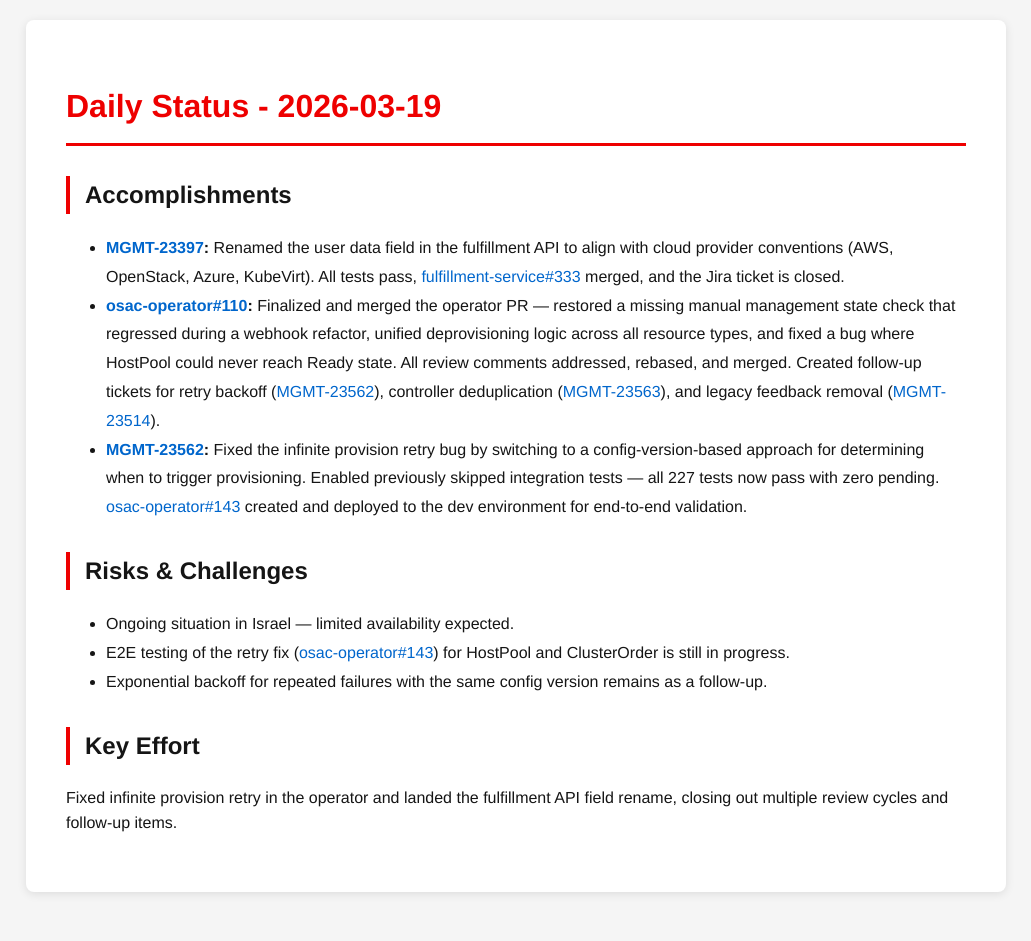
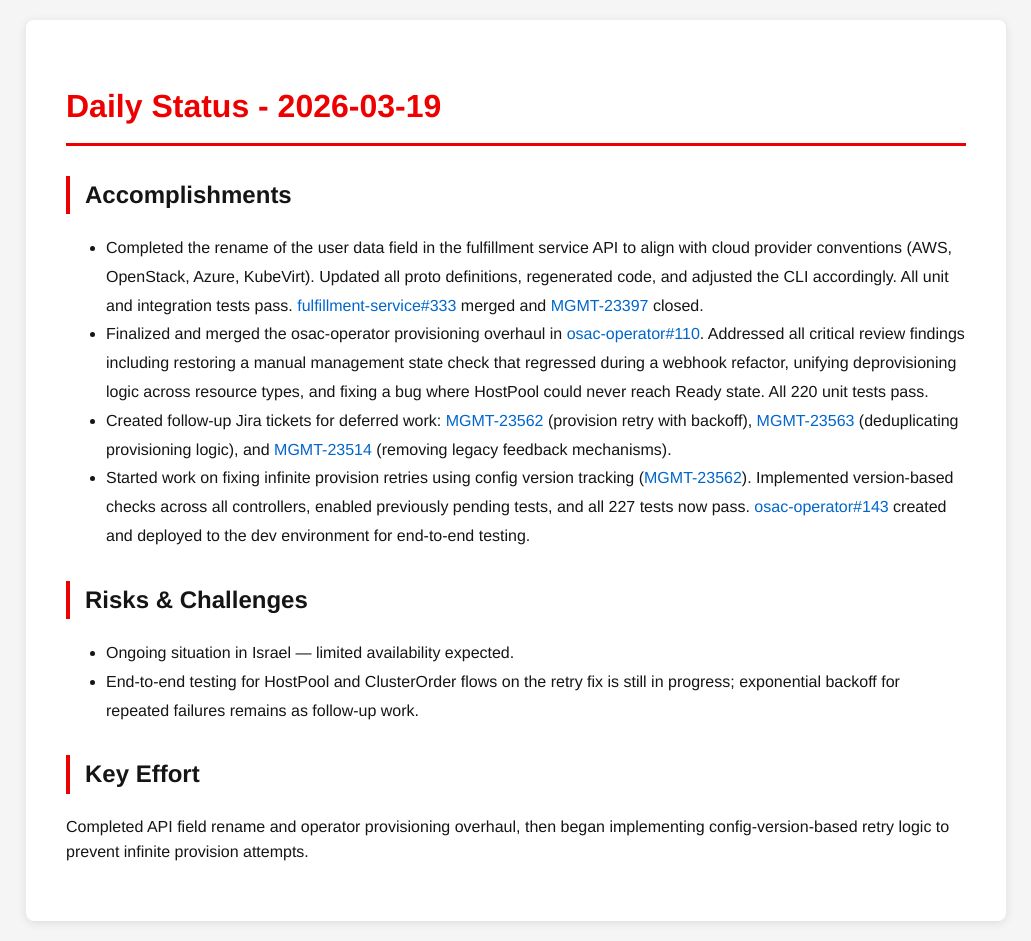
Before and after one commit to tzvatot/daily-status, a Jekyll site: the page built from 2026-03-19.md, in a window 1280 px wide. Shown: the whole page, without its empty margins (124-1155 px from the left). Built offline with Jekyll 4.4.1, drawn with Linux system fonts in a browser that asks for light colours; before the commit the page ends 912 px from its top, so only the background shows below that.

Commit message:
Daily status update - 2026-03-19

```diff
--- a/2026-03-19.md
+++ b/2026-03-19.md
@@ -7,14 +7,14 @@ date: 2026-03-19
 # Daily Status - 2026-03-19
 
 ## Accomplishments
-- **[MGMT-23397](https://issues.redhat.com/browse/MGMT-23397):** Renamed the user data field in the fulfillment API to align with cloud provider conventions (AWS, OpenStack, Azure, KubeVirt). All tests pass, [fulfillment-service#333](https://github.com/osac-project/fulfillment-service/pull/333) merged, and the Jira ticket is closed.
-- **[osac-operator#110](https://github.com/osac-project/osac-operator/pull/110):** Finalized and merged the operator PR — restored a missing manual management state check that regressed during a webhook refactor, unified deprovisioning logic across all resource types, and fixed a bug where HostPool could never reach Ready state. All review comments addressed, rebased, and merged. Created follow-up tickets for retry backoff ([MGMT-23562](https://issues.redhat.com/browse/MGMT-23562)), controller deduplication ([MGMT-23563](https://issues.redhat.com/browse/MGMT-23563)), and legacy feedback removal ([MGMT-23514](https://issues.redhat.com/browse/MGMT-23514)).
-- **[MGMT-23562](https://issues.redhat.com/browse/MGMT-23562):** Fixed the infinite provision retry bug by switching to a config-version-based approach for determining when to trigger provisioning. Enabled previously skipped integration tests — all 227 tests now pass with zero pending. [osac-operator#143](https://github.com/osac-project/osac-operator/pull/143) created and deployed to the dev environment for end-to-end validation.
+- Completed the rename of the user data field in the fulfillment service API to align with cloud provider conventions (AWS, OpenStack, Azure, KubeVirt). Updated all proto definitions, regenerated code, and adjusted the CLI accordingly. All unit and integration tests pass. [fulfillment-service#333](https://github.com/osac-project/fulfillment-service/pull/333) merged and [MGMT-23397](https://issues.redhat.com/browse/MGMT-23397) closed.
+- Finalized and merged the osac-operator provisioning overhaul in [osac-operator#110](https://github.com/osac-project/osac-operator/pull/110). Addressed all critical review findings including restoring a manual management state check that regressed during a webhook refactor, unifying deprovisioning logic across resource types, and fixing a bug where HostPool could never reach Ready state. All 220 unit tests pass.
+- Created follow-up Jira tickets for deferred work: [MGMT-23562](https://issues.redhat.com/browse/MGMT-23562) (provision retry with backoff), [MGMT-23563](https://issues.redhat.com/browse/MGMT-23563) (deduplicating provisioning logic), and [MGMT-23514](https://issues.redhat.com/browse/MGMT-23514) (removing legacy feedback mechanisms).
+- Started work on fixing infinite provision retries using config version tracking ([MGMT-23562](https://issues.redhat.com/browse/MGMT-23562)). Implemented version-based checks across all controllers, enabled previously pending tests, and all 227 tests now pass. [osac-operator#143](https://github.com/osac-project/osac-operator/pull/143) created and deployed to the dev environment for end-to-end testing.
 
 ## Risks & Challenges
 - Ongoing situation in Israel — limited availability expected.
-- E2E testing of the retry fix ([osac-operator#143](https://github.com/osac-project/osac-operator/pull/143)) for HostPool and ClusterOrder is still in progress.
-- Exponential backoff for repeated failures with the same config version remains as a follow-up.
+- End-to-end testing for HostPool and ClusterOrder flows on the retry fix is still in progress; exponential backoff for repeated failures remains as follow-up work.
 
 ## Key Effort
-Fixed infinite provision retry in the operator and landed the fulfillment API field rename, closing out multiple review cycles and follow-up items.
+Completed API field rename and operator provisioning overhaul, then began implementing config-version-based retry logic to prevent infinite provision attempts.
```
